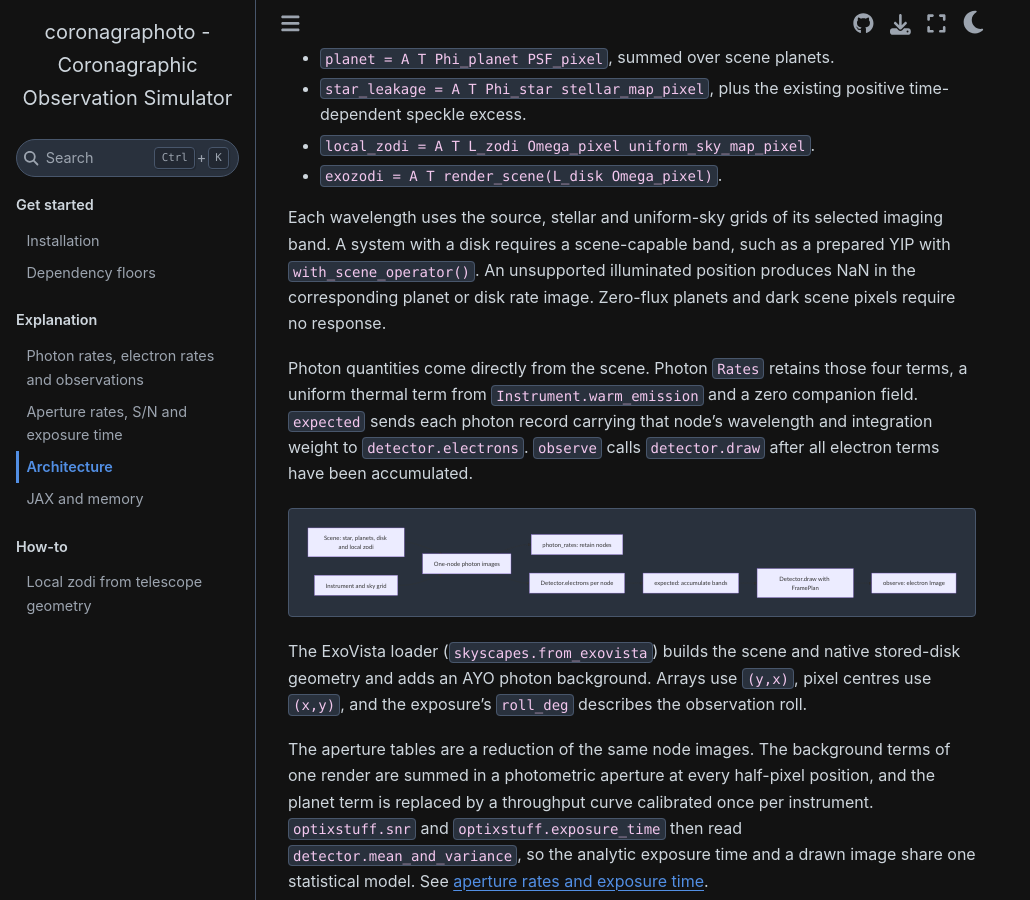
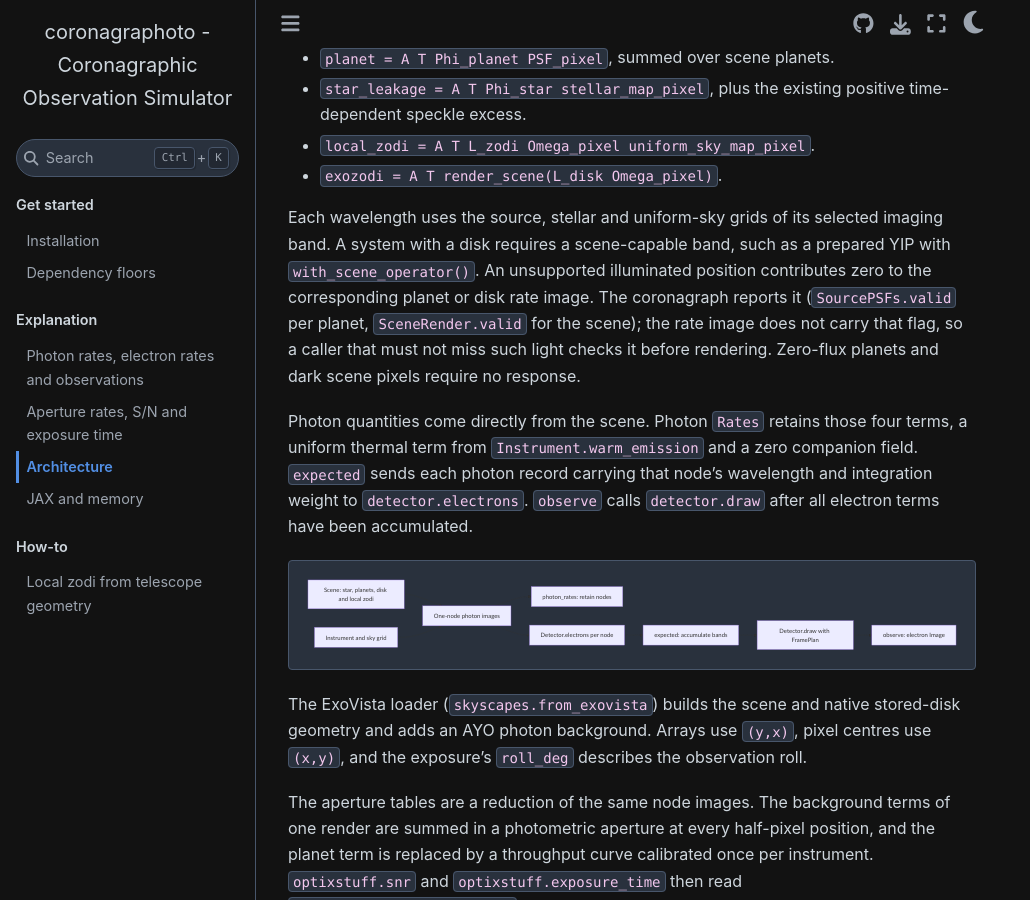
Before and after one commit to CoreySpohn/coronagraphoto, a Sphinx documentation site: the page built from docs/explanation/architecture.md, in a window 1280 px wide and 900 px high, scrolled down 711 px. Shown: the whole window, without its empty margins (0-1030 px from the left). Built offline with Sphinx 7.4.7 and the Sphinx Book theme 1.1.4, drawn with Linux system fonts in a browser that asks for light colours; pages that are not in the unit, such as notebooks, are missing from menus.

Commit message:
docs: state the out-of-extent rule (zero beyond data, coverage, valid flags)

```diff
--- a/docs/explanation/architecture.md
+++ b/docs/explanation/architecture.md
@@ -25,8 +25,11 @@ With collecting area A and throughput T excluding the detector, one node is:
 Each wavelength uses the source, stellar and uniform-sky grids of its selected
 imaging band. A system with a disk requires a scene-capable band, such as a
 prepared YIP with `with_scene_operator()`. An unsupported illuminated position
-produces NaN in the corresponding planet or disk rate image. Zero-flux planets
-and dark scene pixels require no response.
+contributes zero to the corresponding planet or disk rate image. The
+coronagraph reports it (`SourcePSFs.valid` per planet, `SceneRender.valid` for
+the scene); the rate image does not carry that flag, so a caller that must not
+miss such light checks it before rendering. Zero-flux planets and dark scene
+pixels require no response.
 
 Photon quantities come directly from the scene. Photon `Rates` retains those
 four terms, a uniform thermal term from `Instrument.warm_emission` and a zero
```
Also changed, not shown: docs/explanation/exposure_time.md (+4 -3 lines).
